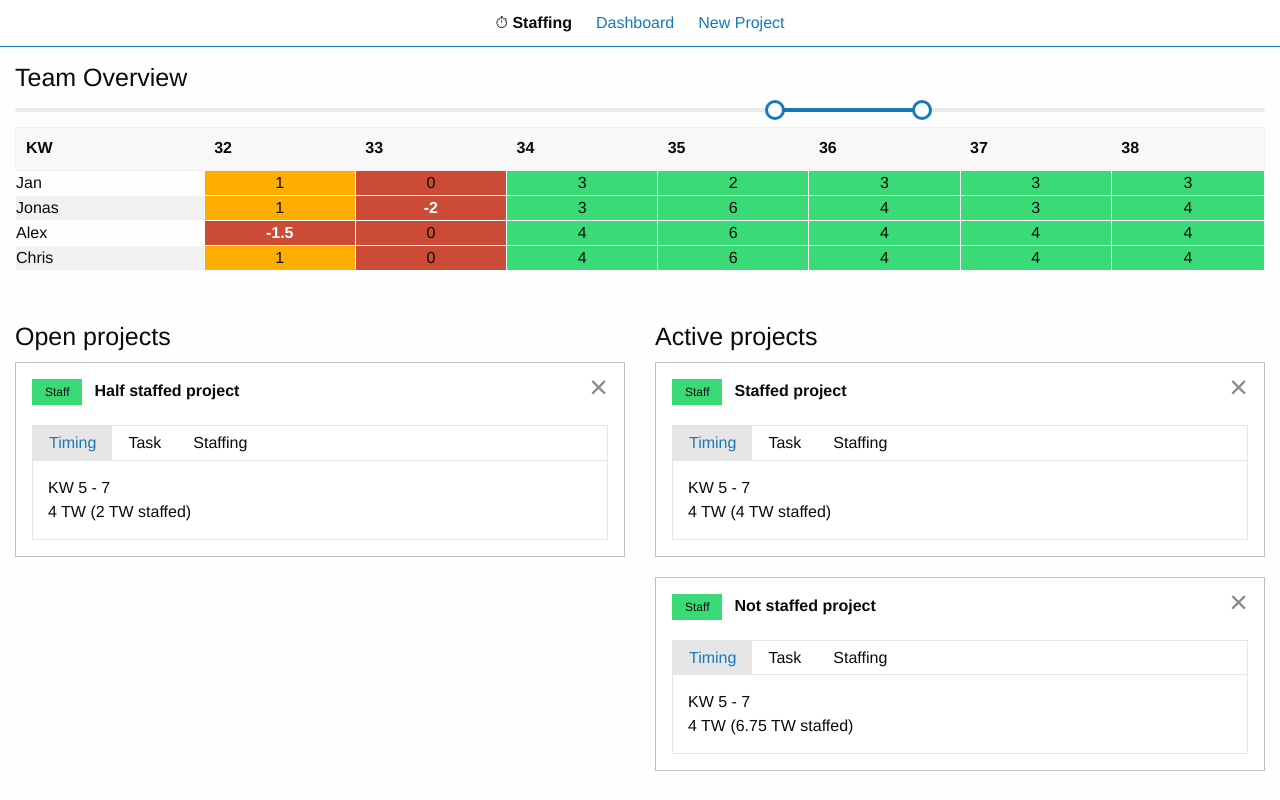
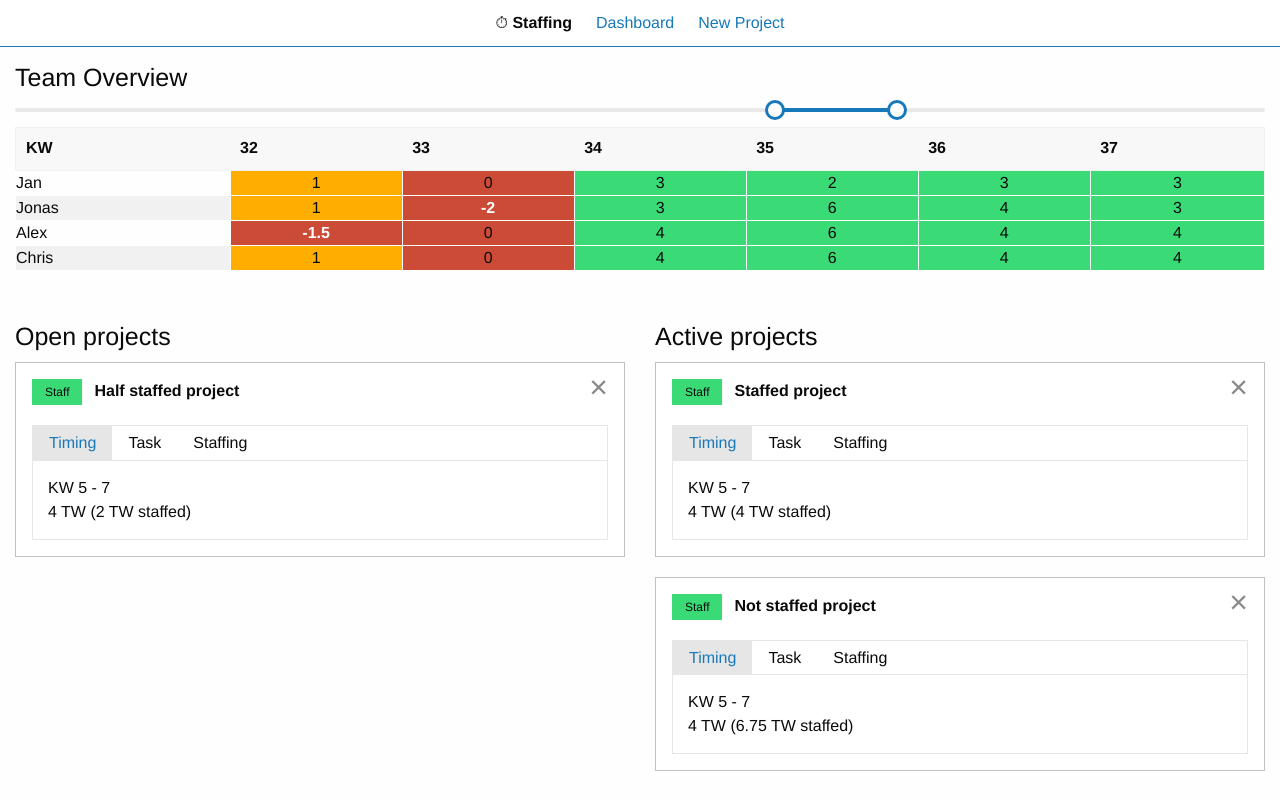
Before and after one commit to hummelch/staffing, a React (Create React App) app: page / in a window 1280 px wide. Built offline with nearby package versions, Linux system fonts and the light colour scheme; data requests are answered from the project's data file.

Commit message:
changed persiting week range from local to session storage fixed update of state minor refactorings

```diff
--- a/src/components/workload/Workload.js
+++ /dev/null
@@ -1,117 +0,0 @@
-import React, { Component } from 'react';
-import { connect } from "react-redux";
-import PropTypes from 'prop-types';
-
-import WorkloadRow from './WorkloadRow';
-import './workload.css';
-
-import Slider from 'rc-slider';
-import 'rc-slider/assets/index.css';
-
-import { calculateWorkloadForUser } from '../../staffing/prepareUserData';
-import { getWeekNumber } from '../../staffing/dateHelper';
-
-const createSliderWithTooltip = Slider.createSliderWithTooltip;
-const Range = createSliderWithTooltip(Slider.Range);
-
-const mapStateToProps = state => {
-  const users = state.data.users.map(stateUser => {
-    return calculateWorkloadForUser(stateUser, state.data.projects);
-  });
-
-  return { users };
-};
-
-class Workload extends Component {
-  constructor(props) {
-    super(props);
-
-    this.rangeOnChange = this.rangeOnChange.bind(this);
-
-    const weeksRange = this.getPersistedWorkloadRange();
-    const currentWeek = getWeekNumber();
-    const untilWeek = this.getTargetWeek(currentWeek, weeksRange);
-
-    this.state = {
-      from: this.props.from || currentWeek,
-      to: this.props.to || untilWeek,
-      users: this.props.users
-    };
-  }
-
-  getTargetWeek(currentWeek, weeksRange) {
-    const calculatedTargetWeek = currentWeek + weeksRange;
-    return calculatedTargetWeek > 52 ? 52 : calculatedTargetWeek;
-  }
-
-  getHandleStyle() {
-    return {
-      height: 20,
-      width: 20,
-      marginTop: -8,
-      borderColor: '#1779ba',
-      borderWidth: 3
-    };
-  }
-
-  getTrackStyle() {
-    return {
-      backgroundColor: '#1779ba'
-    };
-  }
-
-  rangeOnChange(sliderRange) {
-    const from = sliderRange[0] || 1;
-    const to = sliderRange[1] || 52;
-    const range = to - from;
-
-    this.persistWorkloadRange(range);
-    this.setState({ from, to });
-  }
-
-  persistWorkloadRange(days) {
-    localStorage.setItem('workloadWeeksRange', days);
-  }
-
-  getPersistedWorkloadRange(defaultRange = 6) {
-    return parseInt(localStorage.getItem('workloadWeeksRange'), 10) || defaultRange;
-  }
-
-  render() {
-    const thead = [<th key={0}>KW</th>];
-    for (let x = this.state.from; x <= this.state.to; x++) {
-      thead.push(<th key={x}>{x}</th>);
-    }
-
-    return (
-      <div>
-        <Range
-          min={1}
-          max={52}
-          defaultValue={[this.state.from, this.state.to]}
-          pushable={true}
-          tipFormatter={value => `KW ${value}`}
-          onChange={this.rangeOnChange}
-          handleStyle={[this.getHandleStyle(), this.getHandleStyle()]}
-          trackStyle={[this.getTrackStyle(), this.getTrackStyle()]}
-        />
-        <table className="workload">
-          <thead><tr>{thead}</tr></thead>
-          <tbody>
-            {this.state.users.map((user) => (
-              <WorkloadRow key={user.id} user={user} from={this.state.from} to={this.state.to} />
-            ))}
-          </tbody>
-        </table>
-      </div>
-    );
-  }
-}
-
-Workload.propTypes = {
-  from: PropTypes.number,
-  to: PropTypes.number,
-  users: PropTypes.array
-};
-
-export default connect(mapStateToProps)(Workload);
--- /dev/null
+++ b/src/components/workload/Workload.jsx
@@ -0,0 +1,118 @@
+import React, {Component} from 'react';
+import {connect} from "react-redux";
+import PropTypes from 'prop-types';
+
+import WorkloadRow from './WorkloadRow';
+import './workload.css';
+
+import Slider from 'rc-slider';
+import 'rc-slider/assets/index.css';
+
+import {calculateWorkloadForUser} from '../../staffing/prepareUserData';
+import {getWeekNumber} from '../../staffing/dateHelper';
+
+const createSliderWithTooltip = Slider.createSliderWithTooltip;
+const Range = createSliderWithTooltip(Slider.Range);
+
+const mapStateToProps = state => {
+  const users = state.data.users.map(stateUser => {
+    return calculateWorkloadForUser(stateUser, state.data.projects);
+  });
+
+  return {users};
+};
+
+class Workload extends Component {
+
+  constructor(props) {
+    super(props);
+
+    this.rangeOnChange = this.rangeOnChange.bind(this);
+
+    const currentWeek = getWeekNumber();
+    const untilWeek = this.getTargetWeek(currentWeek);
+    const {from, to} = this.getPersistedWorkloadRange(currentWeek, untilWeek);
+
+    this.state = {
+      from: this.props.from || from,
+      to: this.props.to || to
+    };
+  }
+
+  static handleStyle = {
+    height: 20,
+    width: 20,
+    marginTop: -8,
+    borderColor: '#1779ba',
+    borderWidth: 3
+  };
+
+  static trackStyle = {
+    backgroundColor: '#1779ba'
+  };
+
+  getTargetWeek(currentWeek, defaultWeeksRange = 5) {
+    const calculatedTargetWeek = currentWeek + defaultWeeksRange;
+    return calculatedTargetWeek > 52 ? 52 : calculatedTargetWeek;
+  }
+
+  rangeOnChange(sliderRange) {
+    const from = sliderRange[0] || 1;
+    const to = sliderRange[1] || 52;
+
+    this.persistWorkloadRange(from, to);
+    this.setState({from, to});
+  }
+
+  persistWorkloadRange(from, to) {
+    window.sessionStorage.setItem('workloadWeeksRangeFrom', from);
+    window.sessionStorage.setItem('workloadWeeksRangeTo', to);
+  }
+
+  getPersistedWorkloadRange(defaultFrom = 1, defaultTo = 52) {
+    const from = parseInt(window.sessionStorage.getItem('workloadWeeksRangeFrom'), 10) || defaultFrom;
+    const to = parseInt(window.sessionStorage.getItem('workloadWeeksRangeTo'), 10) || defaultTo;
+
+    return {from, to};
+  }
+
+  render() {
+    const thead = [<th key={0}>KW</th>];
+    for (let x = this.state.from; x <= this.state.to; x++) {
+      thead.push(<th key={x}>{x}</th>);
+    }
+
+    return (
+      <div>
+        <Range
+          min={1}
+          max={52}
+          defaultValue={[this.state.from, this.state.to]}
+          pushable={true}
+          tipFormatter={value => `KW ${value}`}
+          onChange={this.rangeOnChange}
+          handleStyle={[Workload.handleStyle, Workload.handleStyle]}
+          trackStyle={[Workload.trackStyle, Workload.trackStyle]}
+        />
+        <table className="workload">
+          <thead>
+          <tr>{thead}</tr>
+          </thead>
+          <tbody>
+          {this.props.users.map((user) => (
+            <WorkloadRow key={user.id} user={user} from={this.state.from} to={this.state.to}/>
+          ))}
+          </tbody>
+        </table>
+      </div>
+    );
+  }
+}
+
+Workload.propTypes = {
+  from: PropTypes.number,
+  to: PropTypes.number,
+  users: PropTypes.array
+};
+
+export default connect(mapStateToProps)(Workload);
--- a/src/components/workload/WorkloadRow.js
+++ b/src/components/workload/WorkloadRow.jsx
@@ -2,6 +2,7 @@ import React, { Component } from 'react';
 import PropTypes from 'prop-types';
 
 class WorkloadRow extends Component {
+
   getClassNameByWorkload(daysLeft) {
     if (daysLeft < 0) {
       return 'workload__cell--alert';
```
